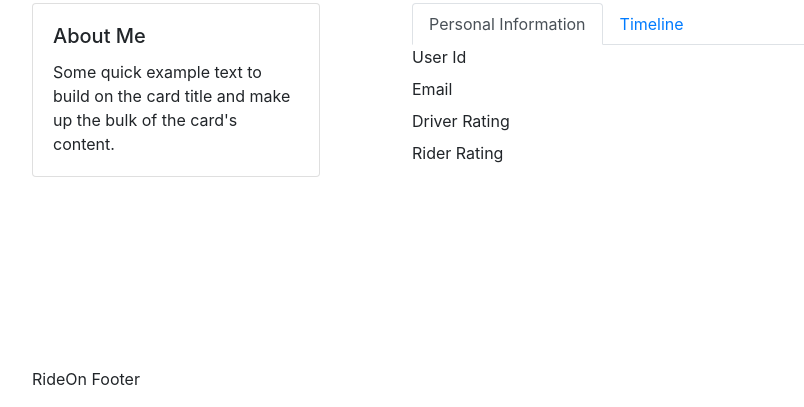
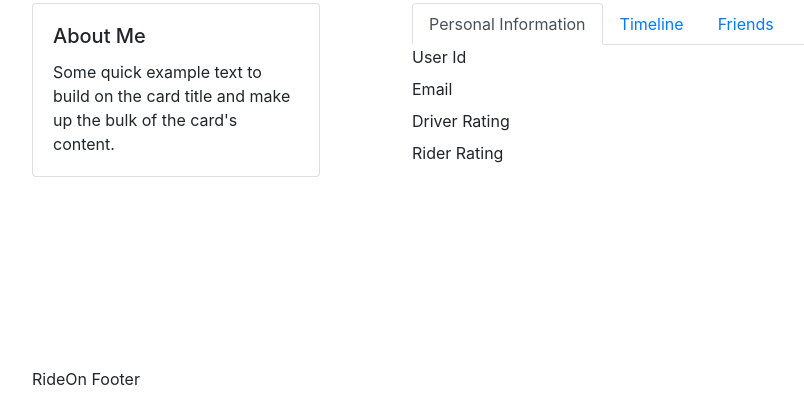
Before and after one commit to Kudbettin/uva-rideon, a Django app: template users/templates/users/profile.html in a window 1280 px wide. Shown: the part 393-800 px from the top of the page, without its empty margins (53-857 px from the left). Run offline with Django 3.2, Linux system fonts and the light colour scheme; the template is opened without the code that fills it, so the values that code supplies are empty; some libraries are stand-ins or nearby versions.

Commit message:
added friends tab on profile page with hardcoded contents

```diff
--- a/users/templates/users/profile.html
+++ b/users/templates/users/profile.html
@@ -43,6 +43,9 @@
 				</li>
 				<li class="nav-item">
 					<a class="nav-link" id="profile-tab" data-toggle="tab" href="#profile" role="tab" aria-controls="profile" aria-selected="false">Timeline</a>
+				</li>
+				<li class="nav-item">
+					<a class="nav-link" id="friends-tab" data-toggle="tab" href="#friends" role="tab" aria-controls="friends" aria-selected="false">Friends</a>
 				</li>
 			</ul>
 			<div class="tab-content profile-tab" id="myTabContent">
@@ -128,6 +131,17 @@
 						</div>
 					</div>
 				</div>
+				<div class="tab-pane fade" id="friends" role="tabpanel" aria-labelledby="friends-tab">
+					<div class="row">
+						<div class="col-6">
+							<label>Friends</label>
+							<div class="col-6">
+								<p>test1</p>
+								<p>test2</p>
+							</div>
+						</div>
+					</div>
+				</div>
 			</div>
 		</div>
 	</div>
```
